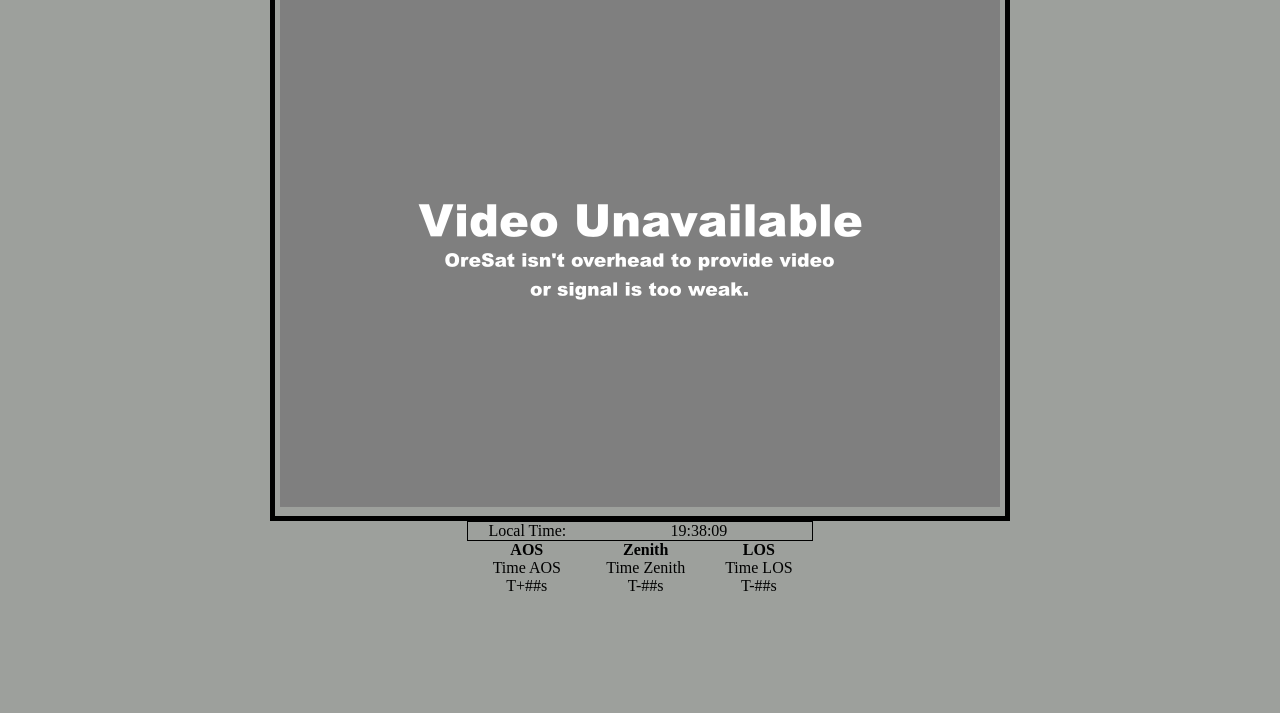
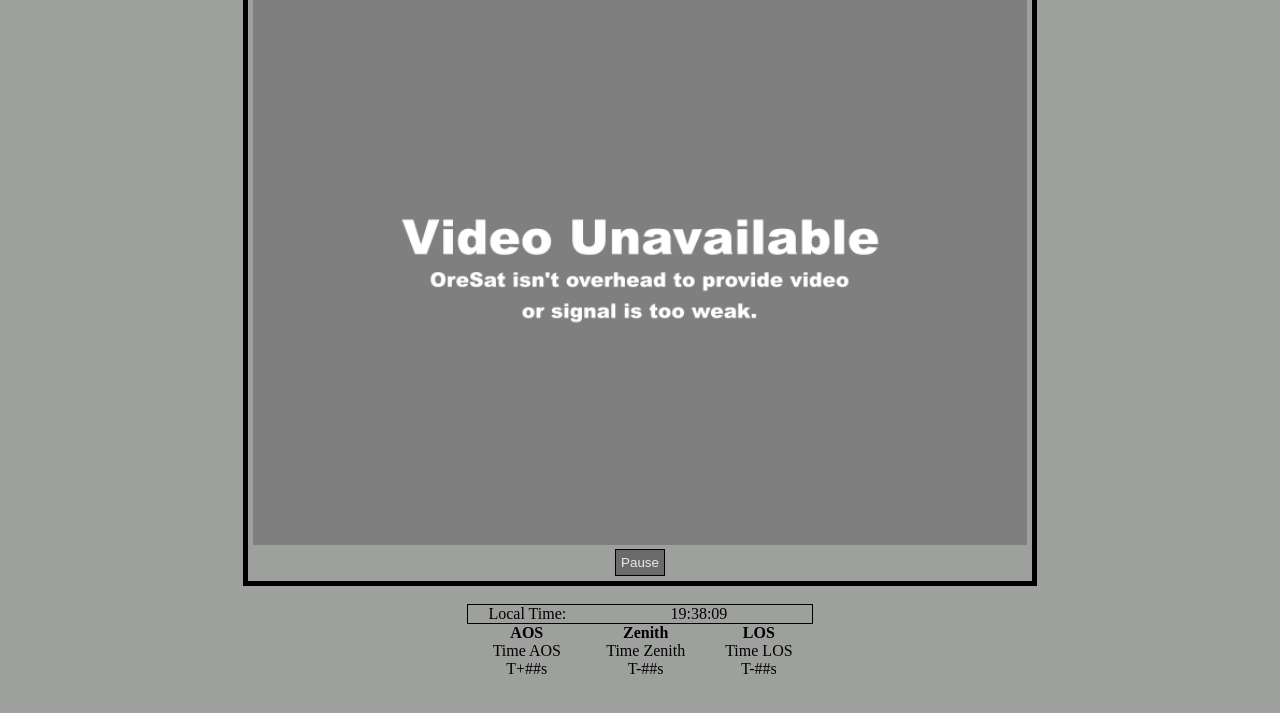
Before and after one commit to oresat/oresat-live-handheld-ground-station, a plain HTML site: page website/index.html in a window 1280 px wide. Shown: the part 61-774 px from the top of the page. Drawn offline with Linux system fonts and the light colour scheme.

Commit message:
Added button to pause and play stream

```diff
--- a/website/assets/HuGS.css
+++ b/website/assets/HuGS.css
@@ -80,6 +80,16 @@ body {
 
 /*=======================================*/
 /* Borders and formatting for stream     */
+#btn {
+    color: var(--nav-bar-text);
+    background-color: var(--nav-bar-bg);
+    border: 1px solid black;
+    padding: 5px;
+}
+#btn:hover{
+    background-color: var(--nav-hover-bg);
+    color: var(--nav-hover-text);
+}
 #colon { visibility:hidden }
 .stream-wrapper {
     text-align: center;
--- a/website/index.html
+++ b/website/index.html
@@ -57,14 +57,17 @@
 <!------------------------------------>
 <!--Page Contents-->
 <body onload = "play()">
+
 <div class="stream-wrapper">
+  <!-- Live Stream here-->
   <div class="stream-container">
     <img id="live-stream" src="/latest.jpg" onerror="this.src='assets/img/stream_error.png'" alt="Live Stream">
+    <button id="btn" onclick="btn_clicked()">Play</button></td></tr>
   </div>
 
+  <!--Spacing between stream and useful time information-->
+  <br><br>
 
-
-  <br>
   <table class="stream-info-wrapper" cellspacing="0">
       <tr class="top bottom row">
         <td>Local Time:</td>
```
